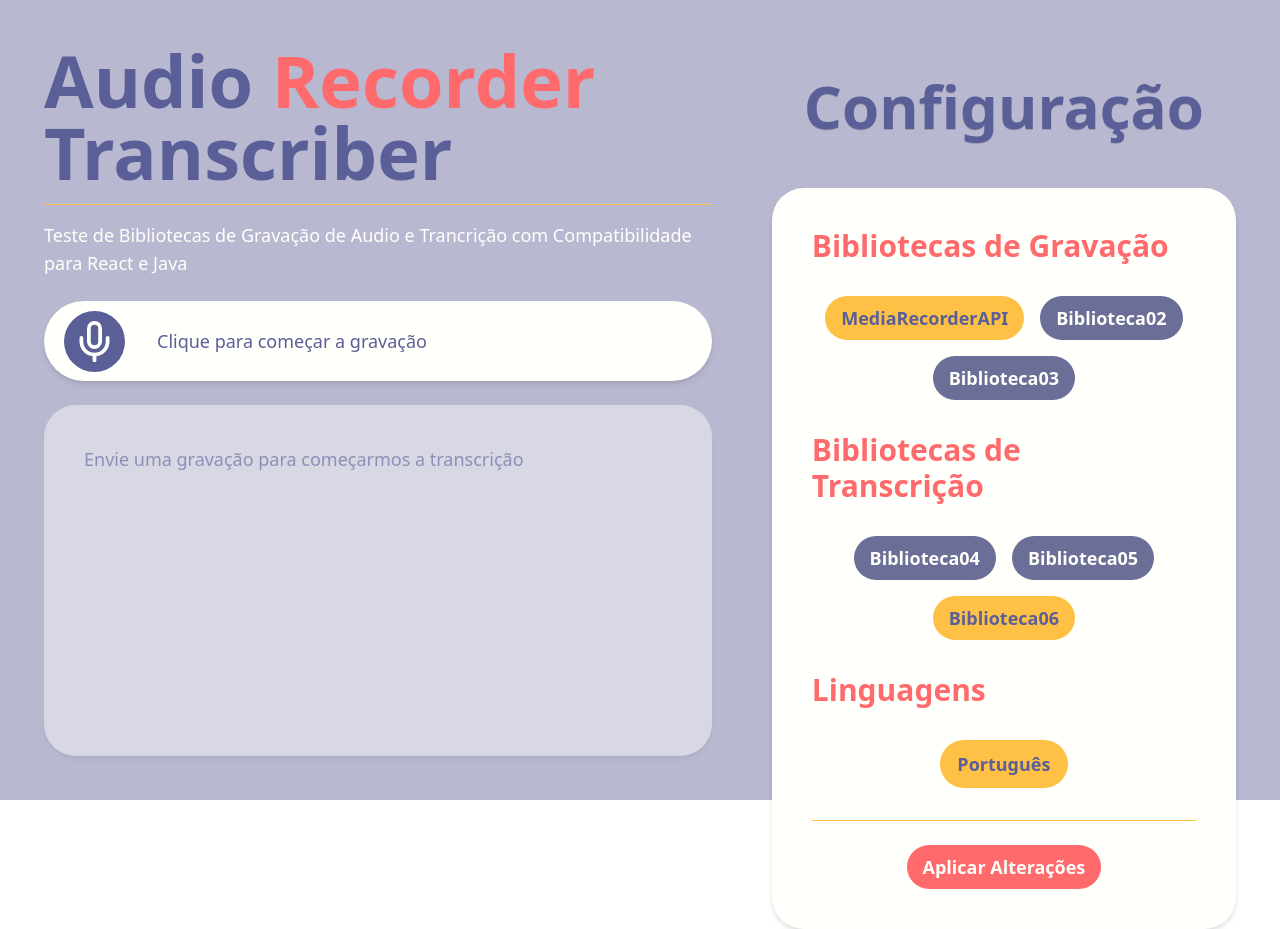
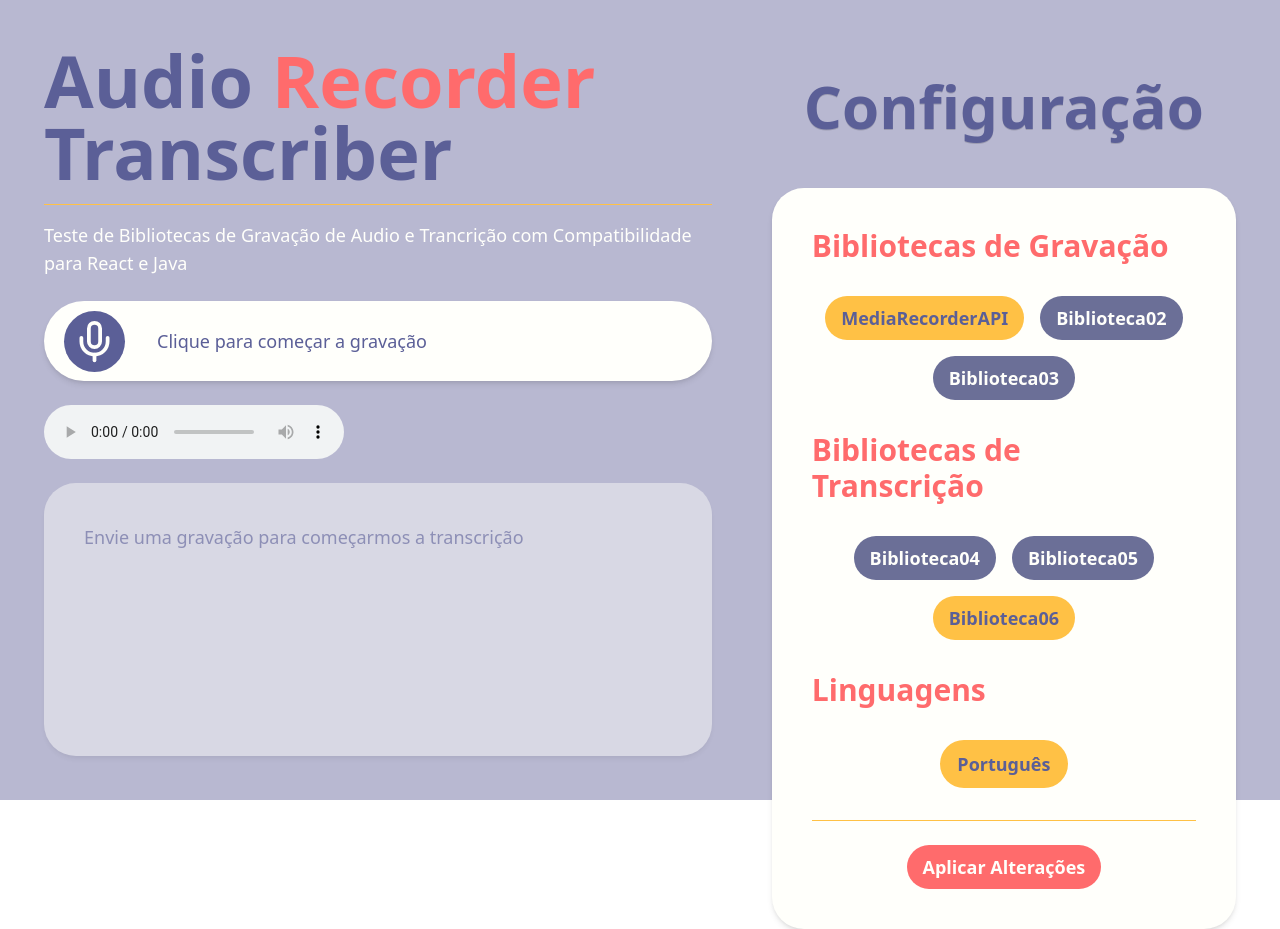
Before and after one commit to IsmVirusXD/study-next-js-audio-recorder, a Next.js app: page / in a window 1280 px wide. Built offline with nearby package versions, Linux system fonts and the light colour scheme; no server answers.

Commit message:
feat: add temporary native audio player implementation

```diff
--- a/src/components/MediaRecorderAPI/index.tsx
+++ b/src/components/MediaRecorderAPI/index.tsx
@@ -92,6 +92,7 @@ export function MediaRecorderApi() {
           </p>
         </div>
       )}
+      {<audio controls src={audioURL} />}
       {/* Adudio Player */}
       {/* {audioURL ? (
         <>
@@ -105,11 +106,10 @@ export function MediaRecorderApi() {
               <Trash className="w-[40px] h-[40px] rounded-full text-center m-2" />
             </button>
           </div>
-          <audio className="flex flex-grow rounded-full bg-[#fffffb]" controls src={audioURL} />
           <div className="flex items-center justify-center">
-            <button className="bg-[#ff6b6c] rounded-full text-[#fffffb] font-bold max-w-3xl p-2 py-2 px-4 shadow-md hover:bg-[#ffc145] hover:text-[#5b5f97]">
-              Enviar para Transcrição
-            </button>
+          <button className="bg-[#ff6b6c] rounded-full text-[#fffffb] font-bold max-w-3xl p-2 py-2 px-4 shadow-md hover:bg-[#ffc145] hover:text-[#5b5f97]">
+          Enviar para Transcrição
+          </button>
           </div>
         </>
       ) : (
```
